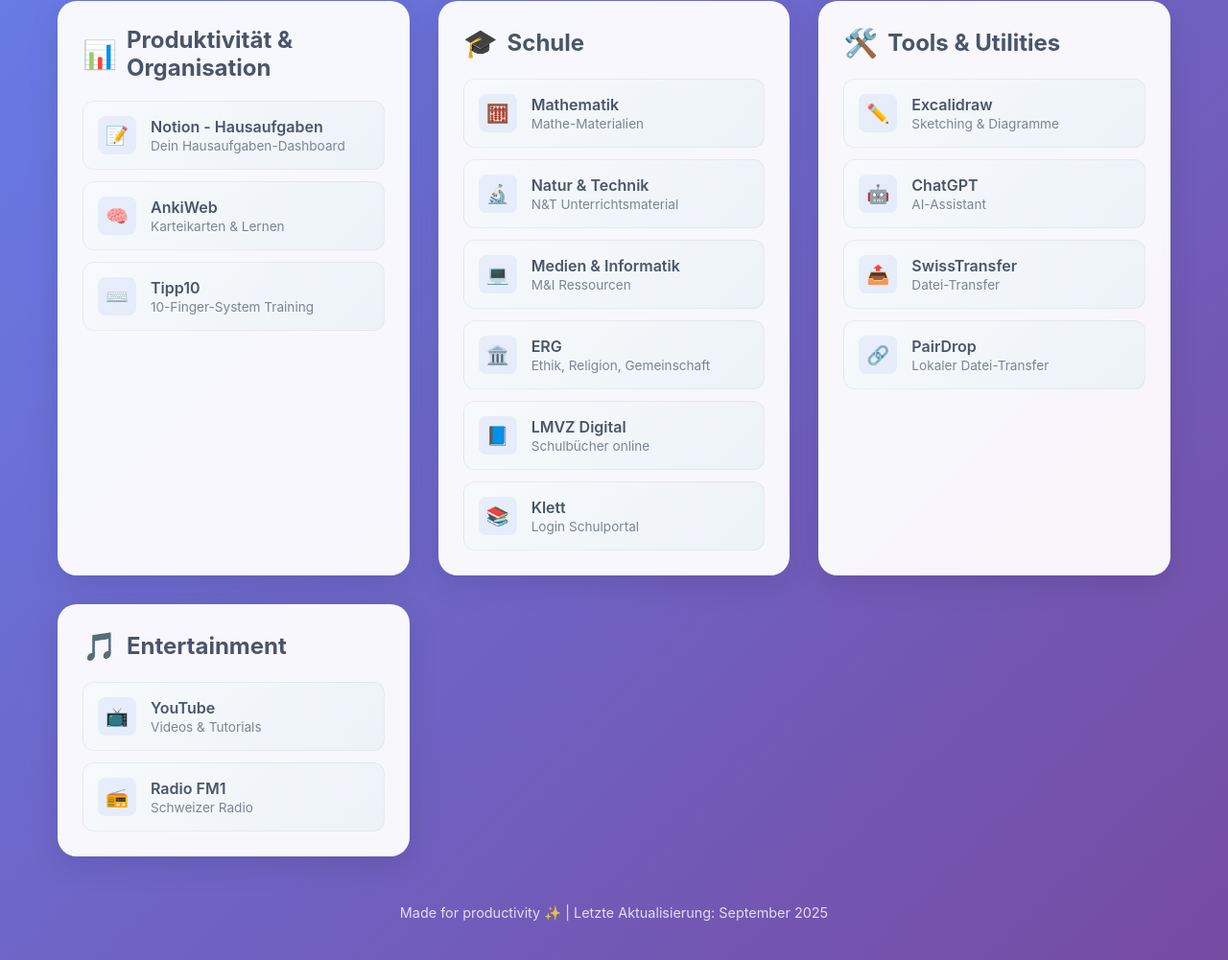
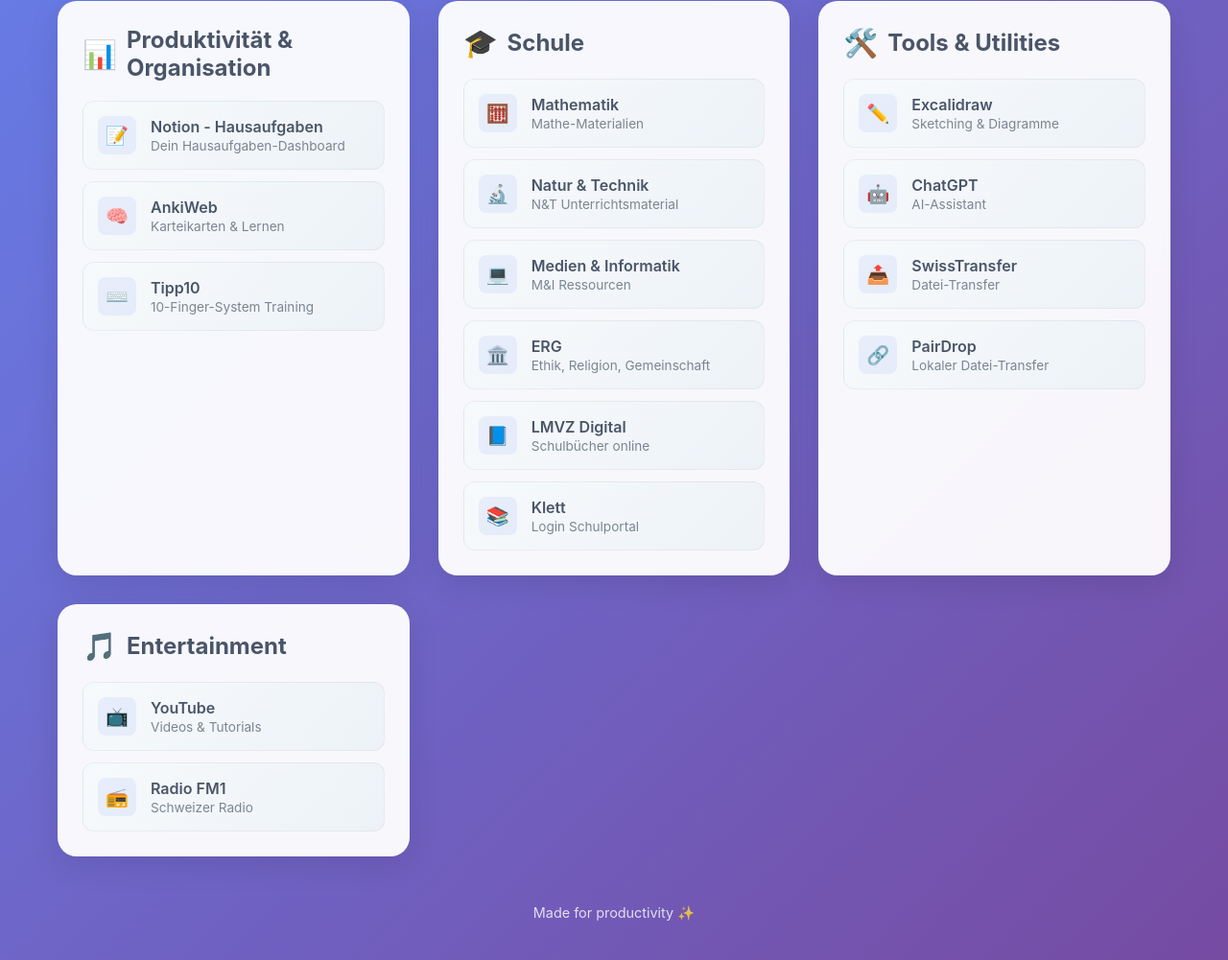
Before and after one commit to cookiekeks7/1, a plain HTML site: page index.html in a window 1280 px wide. Shown: the part 172-1173 px from the top of the page at 96% size. Drawn offline with Linux system fonts and the light colour scheme.

Commit message:
Update index.html

```diff
--- a/index.html
+++ b/index.html
@@ -300,7 +300,7 @@
         </div>
 
         <div class="footer">
-            <p>Made for productivity ✨ | Letzte Aktualisierung: September 2025</p>
+            <p>Made for productivity ✨</p>
         </div>
     </div>
 
```
